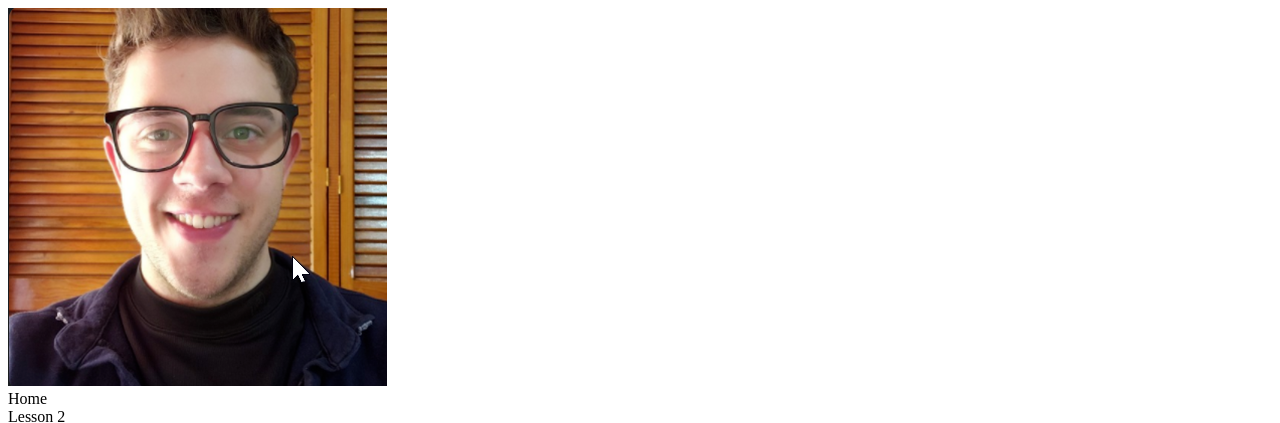
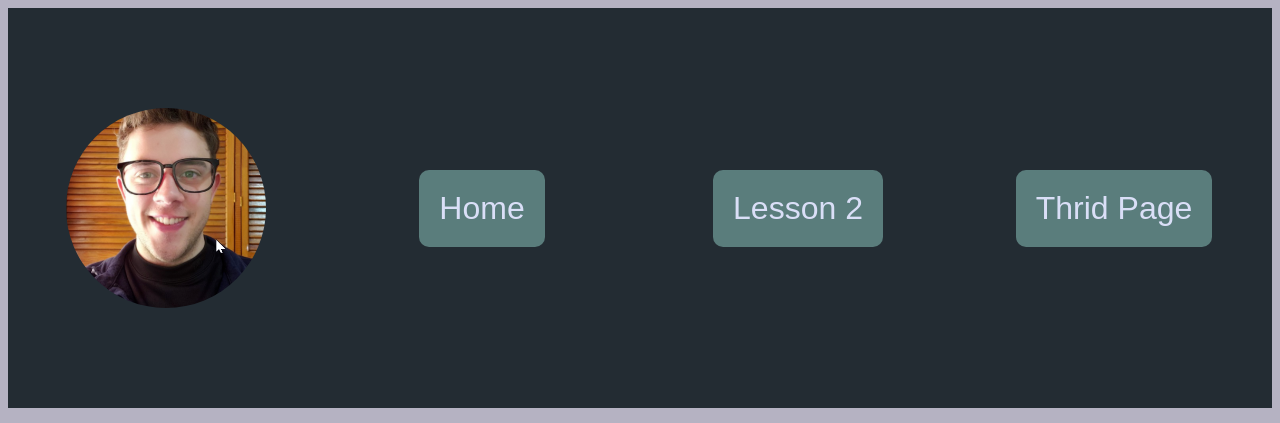
Before and after one commit to eme20003/WDD230, a plain HTML site: page Lesson2/design-principles.html in a window 1280 px wide. Shown: the top 423 px of the page. Drawn offline with nearby package versions, Linux system fonts and the light colour scheme; files that its build step writes are made by us from their sources; a web font is replaced by a local one.

Commit message:
Adjusting the css file

```diff
--- a/Lesson2/design-principles.html
+++ b/Lesson2/design-principles.html
@@ -4,9 +4,9 @@
     <meta charset="UTF-8">
     <meta http-equiv="X-UA-Compatible" content="IE=edge">
     <meta name="viewport" content="width=device-width, initial-scale=1.0">
-    <link rel="stylesheet" href="Lesson2\style-small.css">
-    <link rel="stylesheet" href="Lesson2\style-medium.css">
-    <link rel="stylesheet" href="Lesson2\style-large.css">
+    <link rel="stylesheet" href="Lesson2/style-small.css">
+    <link rel="stylesheet" href="Lesson2/style-medium.css">
+    <link rel="stylesheet" href="Lesson2/style-large.css">
     <link href="https://fonts.googleapis.com/css2?family=Dangrek&family=Rubik+Dirt&family=Special+Elite&display=swap" rel="stylesheet">
     <title>Design Principles</title>
 </head>
```
